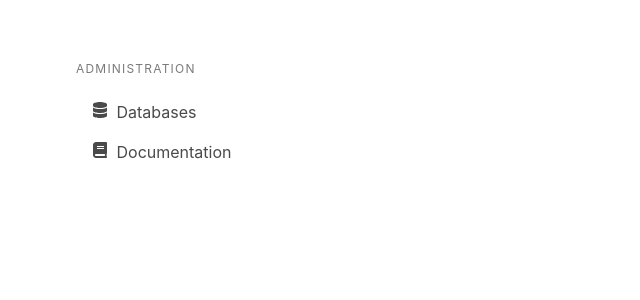
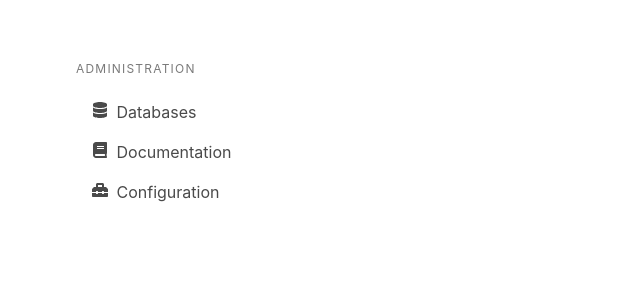
Before and after one commit to Angra-DB/frontend, a Vue app: page / in a window 1280 px wide. Shown: the top 300 px of the page, without its empty margins (0-640 px from the left). Built offline with nearby package versions, Linux system fonts and the light colour scheme.

Commit message:
Little modification on Button and Component Encapsulation

```diff
--- a/src/App.vue
+++ b/src/App.vue
@@ -15,6 +15,7 @@
 
 <script>
 import Menu from './components/menu/Menu.vue'
+import MenuButton from './components/menu/MenuButton.vue'
 
 export default {
   name: 'app',
--- a/src/components/menu/Menu.vue
+++ b/src/components/menu/Menu.vue
@@ -4,29 +4,29 @@
       Administration
     </p>
     <ul class="menu-list">
-    <li>
-      <a>
-        <span class="icon">
-        <i class="fas fa-database"></i></span>
-        Databases
-      </a>
-    </li>
-        <li>
-      <a>
-        <span class="icon">
-        <i class="fas fa-book"></i></span>
-        Documentation
-      </a>
-    </li>
+      <MenuButton placeholder="Databases"
+                  icon="fas fa-database"
+                  url="#"/>
+      <MenuButton placeholder="Documentation"
+                  icon="fas fa-book"
+                  url="#"/>
+      <MenuButton placeholder="Configuration"
+                  icon="fas fa-toolbox"
+                  url="#"/>
     </ul>
   </aside>
 </template>
 
 <script>
+import MenuButton from './MenuButton.vue';
+
 export default {
   name: 'Menu',
   props: {
     msg: String
+  },
+  components:{
+    MenuButton
   }
 }
 </script>
--- a/src/components/menu/MenuButton.vue
+++ b/src/components/menu/MenuButton.vue
@@ -1,12 +1,20 @@
 <template>
-
+<li>
+  <a :href="url">
+    <span class="icon">
+      <i :class="icon"></i></span>
+      {{ placeholder }}
+  </a>
+</li>
 </template>
 
 <script>
 export default {
   name: 'MenuButton',
   props: {
-    msg: String
+    icon: String,
+    placeholder: String,
+    url: String
   }
 }
 </script>
```
Lines whose indentation alone changed are shown as unchanged.
